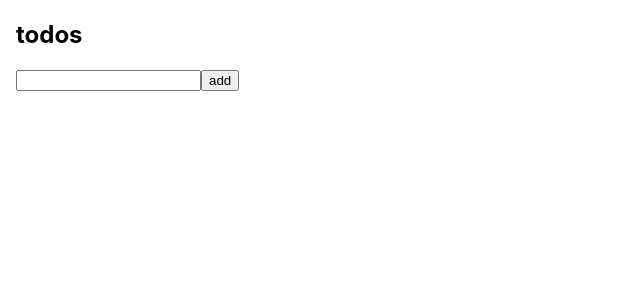
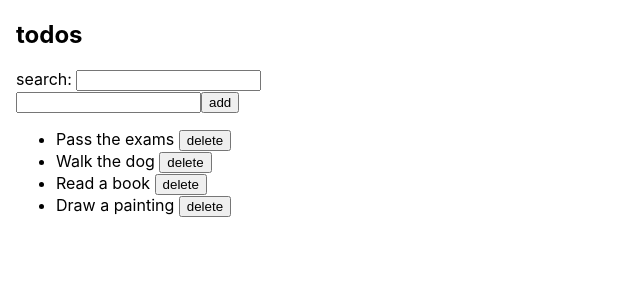
Before and after one commit to fiahfy/react-redux-typescript-example, a React (Create React App) app: page /#/todos in a window 1280 px wide. Shown: the top 300 px of the page, without its empty margins (0-640 px from the left). Built offline with nearby package versions, Linux system fonts and the light colour scheme.

Commit message:
Impl async process

```diff
--- a/src/App.tsx
+++ b/src/App.tsx
@@ -3,9 +3,9 @@ import { Provider } from 'react-redux'
 import { HashRouter as Router, Switch, Route } from 'react-router-dom'
 import store from './store'
 import GlobalStyle from './GlobalStyle'
-import Counter from './pages/Counter'
-import Index from './pages/Index'
-import Todos from './pages/Todos'
+import Counter from './containers/Counter'
+import Index from './containers/Index'
+import Todos from './containers/Todos'
 
 const App = (): React.ReactElement => {
   return (
--- a/src/components/todos/Index.tsx
+++ b/src/components/todos/Index.tsx
@@ -1,21 +1,49 @@
-import React from 'react'
+import React, { useEffect } from 'react'
 import TodoInput from './TodoInput'
 import TodoList from './TodoList'
+import TodoSearch from './TodoSearch'
 
 type Props = {
+  loading: boolean
+  query: string
   todos: string[]
+  onChangeQuery: (query: string) => void
+  onFetchTodos: () => void
   onAddTodo: (todo: string) => void
   onDeleteTodo: (index: number) => void
 }
 
 const Index: React.FC<Props> = (props: Props) => {
-  const { todos, onAddTodo, onDeleteTodo } = props
+  const {
+    loading,
+    query,
+    todos,
+    onChangeQuery,
+    onFetchTodos,
+    onAddTodo,
+    onDeleteTodo
+  } = props
+
+  useEffect(() => {
+    onFetchTodos()
+  }, [])
 
   return (
     <>
       <h2>todos</h2>
-      <TodoInput onAddTodo={onAddTodo} />
-      <TodoList todos={todos} onDeleteTodo={onDeleteTodo} />
+      {loading ? (
+        <div>loading...</div>
+      ) : (
+        <>
+          <div>
+            <TodoSearch query={query} onChangeQuery={onChangeQuery} />
+          </div>
+          <div>
+            <TodoInput onAddTodo={onAddTodo} />
+          </div>
+          <TodoList todos={todos} onDeleteTodo={onDeleteTodo} />
+        </>
+      )}
     </>
   )
 }
--- /dev/null
+++ b/src/components/todos/TodoSearch.tsx
@@ -0,0 +1,23 @@
+import React from 'react'
+
+type Props = {
+  query: string
+  onChangeQuery: (query: string) => void
+}
+
+const TodoSearch: React.FC<Props> = (props: Props) => {
+  const { query, onChangeQuery } = props
+
+  const handleChange = (e: React.ChangeEvent<HTMLInputElement>): void => {
+    const value = e.currentTarget.value
+    onChangeQuery(value)
+  }
+
+  return (
+    <>
+      search: <input type="text" value={query} onChange={handleChange} />
+    </>
+  )
+}
+
+export default TodoSearch
--- a/src/pages/Counter.tsx
+++ b/src/containers/Counter.tsx
@@ -6,10 +6,13 @@ import Component from '../components/counter/Index'
 
 const Index = (): React.ReactElement => {
   const count = useSelector<RootState, number>((state) => state.counter.count)
+
   const dispatch = useDispatch()
   const onIncrement = useCallback(() => dispatch(increment()), [dispatch])
   const onDecrement = useCallback(() => dispatch(decrement()), [dispatch])
+
   const props = { count, onIncrement, onDecrement }
+
   return <Component {...props} />
 }
 
--- /dev/null
+++ b/src/containers/Todos.tsx
@@ -0,0 +1,49 @@
+import React, { useCallback } from 'react'
+import { useSelector, useDispatch } from 'react-redux'
+import { RootState } from '../store'
+import {
+  fetchTodos,
+  addTodo,
+  deleteTodo,
+  getVisibleTodos,
+  setQuery
+} from '../ducks/todos'
+import Component from '../components/todos/Index'
+
+const Index = (): React.ReactElement => {
+  const { loading, query, todos } = useSelector<RootState, RootState['todos']>(
+    (state) => ({
+      loading: state.todos.loading,
+      query: state.todos.query,
+      todos: getVisibleTodos(state.todos)
+    })
+  )
+
+  const dispatch = useDispatch()
+  const onChangeQuery = useCallback(
+    (query: string) => dispatch(setQuery(query)),
+    [dispatch]
+  )
+  const onFetchTodos = useCallback(() => fetchTodos()(dispatch), [dispatch])
+  const onAddTodo = useCallback((todo: string) => addTodo(todo)(dispatch), [
+    dispatch
+  ])
+  const onDeleteTodo = useCallback(
+    (index: number) => deleteTodo(index)(dispatch),
+    [dispatch]
+  )
+
+  const props = {
+    loading,
+    query,
+    todos,
+    onChangeQuery,
+    onFetchTodos,
+    onAddTodo,
+    onDeleteTodo
+  }
+
+  return <Component {...props} />
+}
+
+export default Index
--- a/src/ducks/counter/index.ts
+++ b/src/ducks/counter/index.ts
@@ -4,28 +4,24 @@ import { Reducer } from 'redux'
 const INCREMENT = 'my-app/counter/INCREMENT'
 const DECREMENT = 'my-app/counter/DECREMENT'
 
-interface IncrementAction {
+type IncrementAction = {
   type: typeof INCREMENT
-  payload: undefined
 }
-interface DecrementAction {
+type DecrementAction = {
   type: typeof DECREMENT
-  payload: undefined
 }
 
-type ActionTypes = IncrementAction | DecrementAction
+type Action = IncrementAction | DecrementAction
 
 // actions
-export const increment = (): ActionTypes => {
+export const increment = (): Action => {
   return {
-    type: INCREMENT,
-    payload: undefined
+    type: INCREMENT
   }
 }
-export const decrement = (): ActionTypes => {
+export const decrement = (): Action => {
   return {
-    type: DECREMENT,
-    payload: undefined
+    type: DECREMENT
   }
 }
 
@@ -38,7 +34,7 @@ const initialState: State = {
   count: 0
 }
 
-const reducer: Reducer<State, ActionTypes> = (state = initialState, action) => {
+const reducer: Reducer<State, Action> = (state = initialState, action) => {
   switch (action.type) {
     case INCREMENT:
       return {
--- a/src/ducks/todos/index.ts
+++ b/src/ducks/todos/index.ts
@@ -1,57 +1,110 @@
-import { Reducer } from 'redux'
+import { Reducer, Dispatch } from 'redux'
+import * as api from '../../mock-api'
 
 // types
-const ADD_TODO = 'my-app/todos/ADD_TODO'
-const DELETE_TODO = 'my-app/todos/DELETE_TODO'
+const SET_LOADING = 'my-app/todos/SET_LOADING'
+const SET_QUERY = 'my-app/todos/SET_QUERY'
+const SET_TODOS = 'my-app/todos/SET_TODOS'
 
-interface AddTodoAction {
-  type: typeof ADD_TODO
+type SetLoadingAction = {
+  type: typeof SET_LOADING
+  payload: boolean
+}
+type SetQueryAction = {
+  type: typeof SET_QUERY
   payload: string
 }
-interface DeleteTodoAction {
-  type: typeof DELETE_TODO
-  payload: number
+type SetTodosAction = {
+  type: typeof SET_TODOS
+  payload: string[]
 }
 
-type ActionTypes = AddTodoAction | DeleteTodoAction
+type Action = SetLoadingAction | SetQueryAction | SetTodosAction
 
 // actions
-export const addTodo = (todo: string): ActionTypes => {
+export const setLoading = (active: boolean): Action => {
   return {
-    type: ADD_TODO,
-    payload: todo
+    type: SET_LOADING,
+    payload: active
   }
 }
-export const deleteTodo = (index: number): ActionTypes => {
+export const setQuery = (query: string): Action => {
   return {
-    type: DELETE_TODO,
-    payload: index
+    type: SET_QUERY,
+    payload: query
   }
+}
+export const setTodos = (todos: string[]): Action => {
+  return {
+    type: SET_TODOS,
+    payload: todos
+  }
+}
+
+// operations
+export const fetchTodos = () => async (dispatch: Dispatch): Promise<void> => {
+  dispatch(setLoading(true))
+  const todos = await api.listTodos()
+  dispatch(setTodos(todos))
+  dispatch(setLoading(false))
+}
+export const addTodo = (todo: string) => async (
+  dispatch: Dispatch
+): Promise<void> => {
+  dispatch(setLoading(true))
+  const todos = await api.postTodo(todo)
+  dispatch(setTodos(todos))
+  dispatch(setLoading(false))
+}
+export const deleteTodo = (index: number) => async (
+  dispatch: Dispatch
+): Promise<void> => {
+  dispatch(setLoading(true))
+  const todos = await api.deleteTodo(index)
+  dispatch(setTodos(todos))
+  dispatch(setLoading(false))
+}
+
+// selectors
+export const getVisibleTodos = (state: State): string[] => {
+  const { todos, query } = state
+  return todos.filter((todo) => !query || todo.includes(query))
 }
 
 // reducer
 type State = {
+  loading: boolean
+  query: string
   todos: string[]
 }
 
 const initialState: State = {
+  loading: false,
+  query: '',
   todos: []
 }
 
-const reducer: Reducer<State, ActionTypes> = (state = initialState, action) => {
+const reducer: Reducer<State, Action> = (state = initialState, action) => {
   switch (action.type) {
-    case ADD_TODO: {
-      const todo = action.payload
+    case SET_LOADING: {
+      const loading = action.payload
       return {
         ...state,
-        todos: [...state.todos, todo]
+        loading
       }
     }
-    case DELETE_TODO: {
-      const index = action.payload
+    case SET_QUERY: {
+      const query = action.payload
       return {
         ...state,
-        todos: [...state.todos.slice(0, index), ...state.todos.slice(index + 1)]
+        query
+      }
+    }
+    case SET_TODOS: {
+      const todos = action.payload
+      return {
+        ...state,
+        todos: [...todos]
       }
     }
     default:
--- /dev/null
+++ b/src/mock-api.ts
@@ -0,0 +1,35 @@
+const interval = 500
+
+// mock db
+const todos: string[] = [
+  'Pass the exams',
+  'Walk the dog',
+  'Read a book',
+  'Draw a painting'
+]
+
+export const listTodos = (): Promise<string[]> => {
+  return new Promise((resolve) => {
+    setTimeout(() => {
+      resolve(todos)
+    }, interval)
+  })
+}
+
+export const postTodo = (todo: string): Promise<string[]> => {
+  return new Promise((resolve) => {
+    setTimeout(() => {
+      todos.push(todo)
+      resolve(todos)
+    }, interval)
+  })
+}
+
+export const deleteTodo = (index: number): Promise<string[]> => {
+  return new Promise((resolve) => {
+    setTimeout(() => {
+      todos.splice(index, 1)
+      resolve(todos)
+    }, interval)
+  })
+}
--- a/src/pages/Todos.tsx
+++ /dev/null
@@ -1,21 +0,0 @@
-import React, { useCallback } from 'react'
-import { useSelector, useDispatch } from 'react-redux'
-import { RootState } from '../store'
-import { addTodo, deleteTodo } from '../ducks/todos'
-import Component from '../components/todos/Index'
-
-const Index = (): React.ReactElement => {
-  const todos = useSelector<RootState, string[]>((state) => state.todos.todos)
-  const dispatch = useDispatch()
-  const onAddTodo = useCallback((todo: string) => dispatch(addTodo(todo)), [
-    dispatch
-  ])
-  const onDeleteTodo = useCallback(
-    (index: number) => dispatch(deleteTodo(index)),
-    [dispatch]
-  )
-  const props = { todos, onAddTodo, onDeleteTodo }
-  return <Component {...props} />
-}
-
-export default Index
```
Also changed, not shown: src/containers/Index.tsx (renamed from src/pages/Index.tsx), 1 other file (tests, documents, lock files or other folders).
